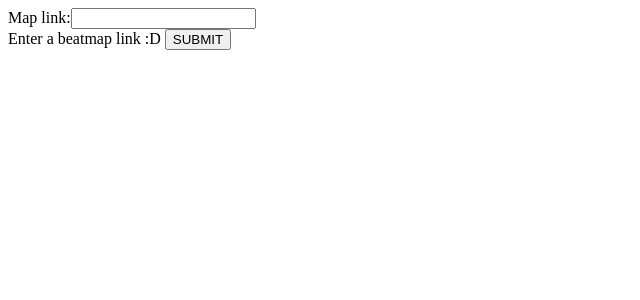
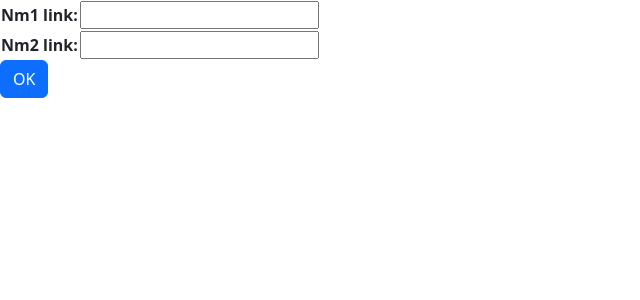
Before and after one commit to jk4gz/osu-tourney, a Django app: page /tourneyapp/ in a window 1280 px wide. Shown: the top 300 px of the page, without its empty margins (0-640 px from the left). Run offline with Django 3.2, Linux system fonts and the light colour scheme; some libraries are stand-ins or nearby versions.

Commit message:
added bootstrap and cleaned code a bit

```diff
--- a/tourneyapp/forms.py
+++ b/tourneyapp/forms.py
@@ -1,4 +1,5 @@
 from django import forms
 
 class MapDataForm(forms.Form):
-    map_link = forms.CharField(help_text="Enter a beatmap link :D")
+    nm1_link = forms.CharField(required=False)
+    nm2_link = forms.CharField(required=False)
--- a/tourneyapp/templates/tourneyapp/index.html
+++ b/tourneyapp/templates/tourneyapp/index.html
@@ -1,14 +1,40 @@
-<form action="/tourneyapp/query/" method="post">
-    {% csrf_token %}
-    {{ form }}
-    <input type="submit" value="SUBMIT"/>
-</form>
-{% if getMapInfo %}
-    <h1>SR: {{getMapInfo.0}}</h1>
-    <h1>BPM: {{getMapInfo.1}}</h1>
-    <h1>Length: {{getMapInfo.2}}</h1>
-    <h1>CS: {{getMapInfo.3}}</h1>
-    <h1>AR: {{getMapInfo.4}}</h1>
-    <h1>OD: {{getMapInfo.5}}</h1>
-    <h1>ID: {{getMapInfo.6}}</h1>
-{% endif %}
+<html>
+    <head>
+        {# Load the tag library #}
+        {% load django_bootstrap5 %}
+
+        {# Load CSS and JavaScript #}
+        {% bootstrap_css %}
+        {% bootstrap_javascript %}
+
+        {# Display django.contrib.messages as Bootstrap alerts #}
+        {% bootstrap_messages %}
+    </head>
+    <body>
+        <form action="/tourneyapp/query/" method="post">
+            {% csrf_token %}
+            <table>
+                {{ form }}
+            </table>
+            {% bootstrap_button button_type="submit" content="OK" %}
+        </form>
+        {% if nm1 %}
+            <h3>SR: {{ nm1.0 }}</h3>
+            <h3>BPM: {{ nm1.1 }}</h3>
+            <h3>Length: {{ nm1.2 }}</h3>
+            <h3>CS: {{ nm1.3 }}</h3>
+            <h3>AR: {{ nm1.4 }}</h3>
+            <h3>OD: {{ nm1.5 }}</h3>
+            <h3>ID: {{ nm1.6 }}</h3>
+        {% endif %}
+        {% if nm2 %}
+            <h3>SR: {{ nm2.0 }}</h3>
+            <h3>BPM: {{ nm2.1 }}</h3>
+            <h3>Length: {{ nm2.2 }}</h3>
+            <h3>CS: {{ nm2.3 }}</h3>
+            <h3>AR: {{ nm2.4 }}</h3>
+            <h3>OD: {{ nm2.5 }}</h3>
+            <h3>ID: {{ nm2.6 }}</h3>
+        {% endif %}
+    </body>
+</html>
--- a/tourneyapp/views.py
+++ b/tourneyapp/views.py
@@ -32,7 +32,6 @@ def getMapInfo(data):
     if beatmap is None:
         return None
     map_id = beatmap[beatmap.rfind('/')+1:]
-    print(map_id)
 
     headers = {
         'Content-Type': 'application/json',
@@ -55,10 +54,11 @@ def getMapInfo(data):
     return(beatmapset_data)
 
 def index(request):
-    # map_list = Mapdata.objects.all()
     template = loader.get_template('tourneyapp/index.html')
     # if this is a POST request we need to process the form data
     if request.method == 'POST':
+        nm1_response = ""
+        nm2_response = ""
         # create a form instance and populate it with data from the request:
         mapform = MapDataForm(request.POST)
         # check whether it's valid:
@@ -66,18 +66,23 @@ def index(request):
             # process the data in form.cleaned_data as required
             # ...
             # redirect to a new URL:
-            map_link = mapform.cleaned_data['map_link']
+            nm1_link = mapform.cleaned_data['nm1_link']
+            nm2_link = mapform.cleaned_data['nm2_link']
         try:
-            api_response = getMapInfo(map_link)
+            if nm1_link != "":
+                nm1_response = getMapInfo(nm1_link)
+            if nm2_link != "":
+                nm2_response = getMapInfo(nm2_link)
         except Exception as e:
             print("whoopsie")
     # if a GET (or any other method) we'll create a blank form
     else:
         mapform = MapDataForm()
-        api_response = ""
+        nm1_response = ""
+        nm2_response = ""
     context = {
-        #'map_list': map_list,
-        'getMapInfo': api_response,
+        'nm1': nm1_response,
+        'nm2': nm2_response,
         'form': mapform,
     }
     return render(request, 'tourneyapp/index.html', context)
```
